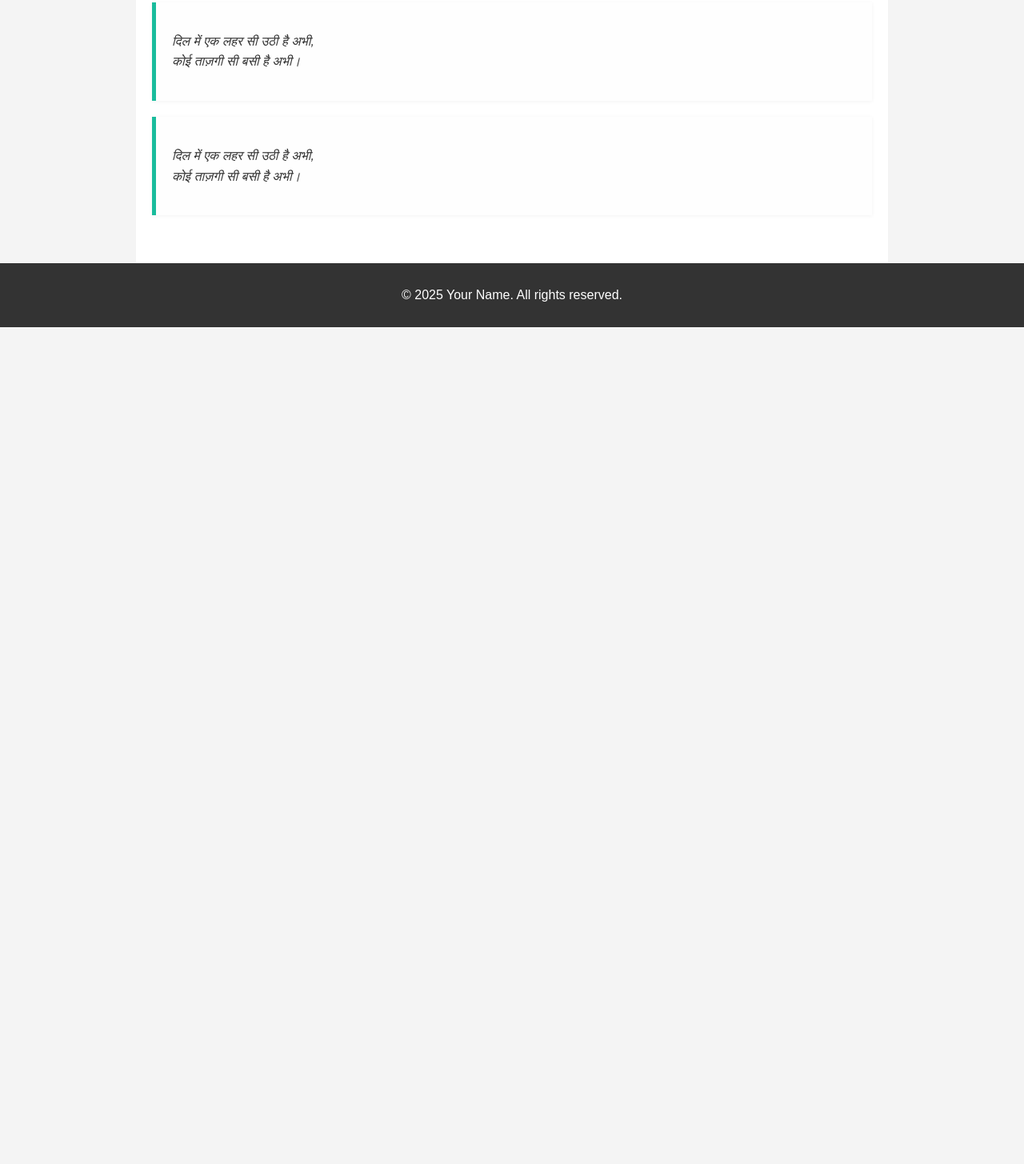
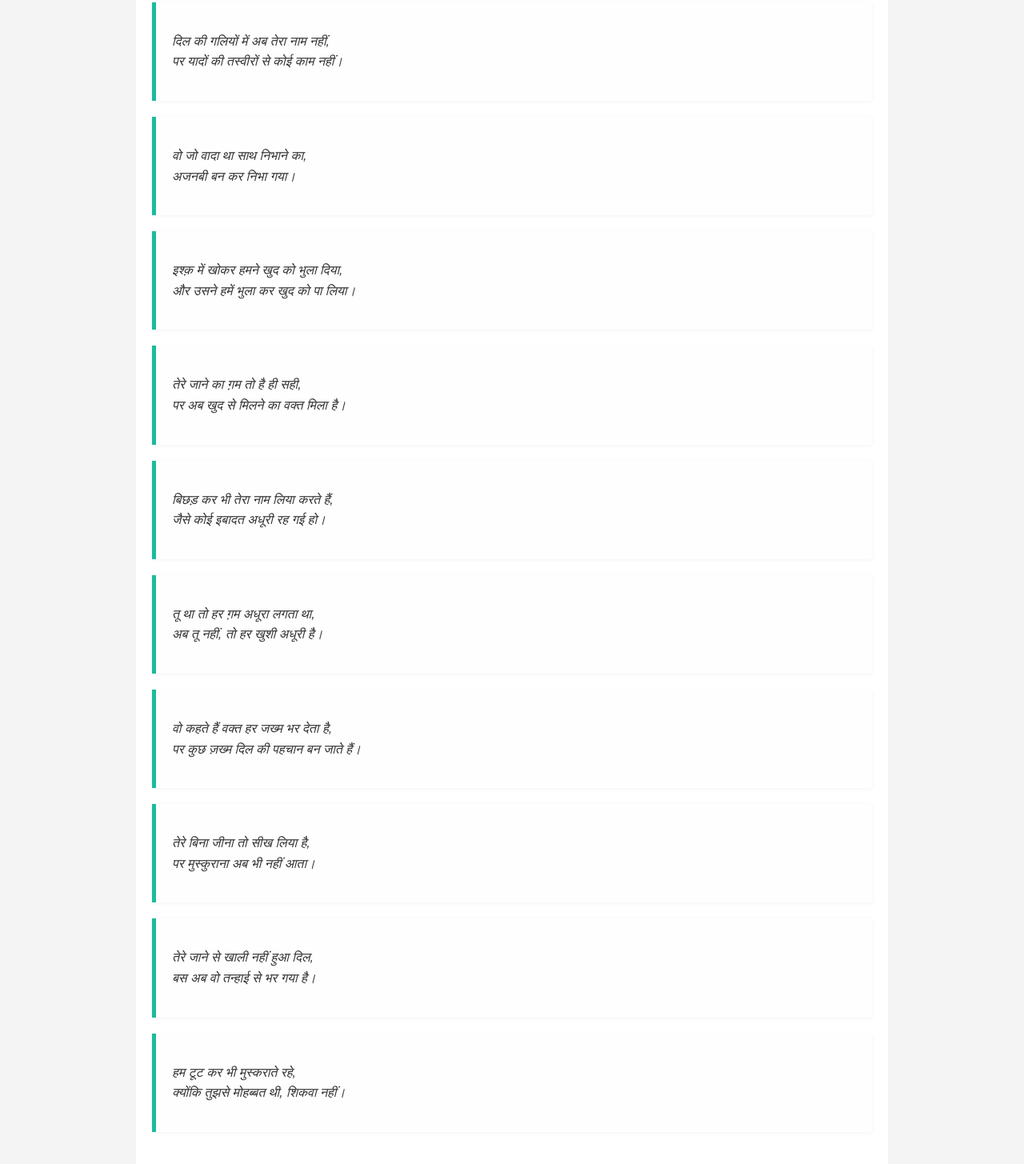
Before and after one commit to ajayrajhar24/Karan-profile-site, a plain HTML site: page index.html in a window 1280 px wide. Shown: the part 1025-2480 px from the top of the page at 80% size. Before the commit the page ends 1434 px from the top, so only its background shows below. Drawn offline with Linux system fonts and the light colour scheme.

Commit message:
add shayari

```diff
--- a/index.html
+++ b/index.html
@@ -43,17 +43,75 @@
 
     <div class="shayari-box">
       <p>
-        दिल में एक लहर सी उठी है अभी,<br>
-        कोई ताज़गी सी बसी है अभी।
+        दिल की गलियों में अब तेरा नाम नहीं,<br>
+पर यादों की तस्वीरों से कोई काम नहीं।
       </p>
     </div>
 
     <div class="shayari-box">
       <p>
-        दिल में एक लहर सी उठी है अभी,<br>
-        कोई ताज़गी सी बसी है अभी।
+       वो जो वादा था साथ निभाने का,<br>
+        अजनबी बन कर निभा गया।
       </p>
     </div>
+
+    <div class="shayari-box">
+      <p>
+       इश्क़ में खोकर हमने खुद को भुला दिया, <br>
+और उसने हमें भुला कर खुद को पा लिया।
+      </p>
+    </div>
+
+    <div class="shayari-box">
+      <p>
+       तेरे जाने का ग़म तो है ही सही, <br>
+पर अब खुद से मिलने का वक्त मिला है।
+      </p>
+    </div>
+
+    <div class="shayari-box">
+      <p>
+       बिछड़ कर भी तेरा नाम लिया करते हैं,<br>
+जैसे कोई इबादत अधूरी रह गई हो।
+      </p>
+    </div>
+
+    <div class="shayari-box">
+      <p>
+       तू था तो हर ग़म अधूरा लगता था,<br>
+अब तू नहीं, तो हर खुशी अधूरी है।
+      </p>
+    </div>
+
+     <div class="shayari-box">
+      <p>
+      वो कहते हैं वक्त हर जख्म भर देता है,<br>
+पर कुछ ज़ख्म दिल की पहचान बन जाते हैं।
+      </p>
+    </div>
+
+    <div class="shayari-box">
+      <p>
+      तेरे बिना जीना तो सीख लिया है,<br>
+पर मुस्कुराना अब भी नहीं आता।
+      </p>
+    </div>
+
+    <div class="shayari-box">
+      <p>
+      तेरे जाने से खाली नहीं हुआ दिल,<br>
+बस अब वो तन्हाई से भर गया है।
+      </p>
+    </div>
+
+     <div class="shayari-box">
+      <p>
+      हम टूट कर भी मुस्कराते रहे,<br>
+क्योंकि तुझसे मोहब्बत थी, शिकवा नहीं।
+      </p>
+    </div>
+
+
   </section>
 
   <footer>
```
